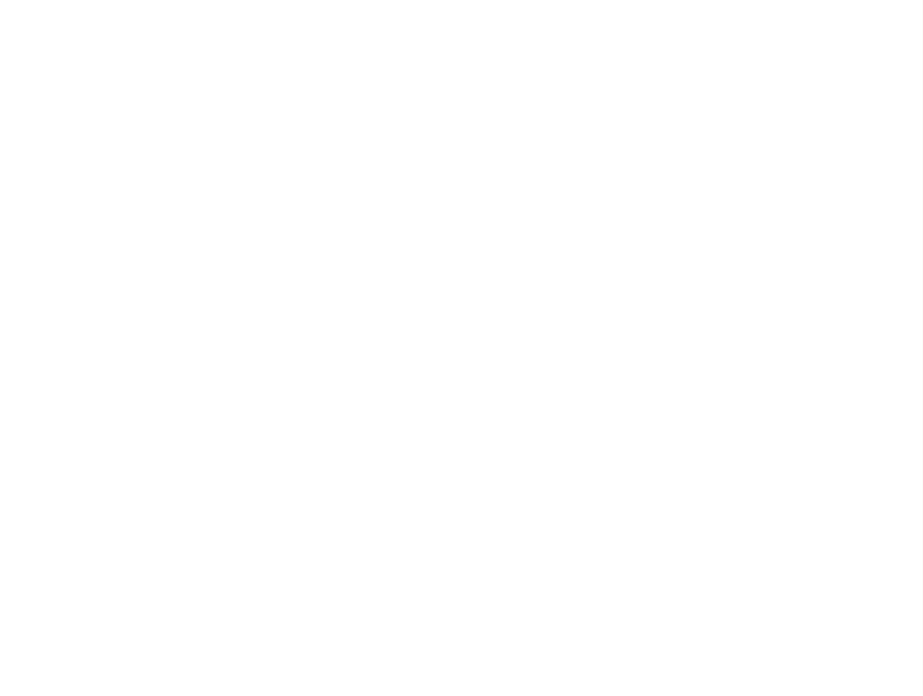
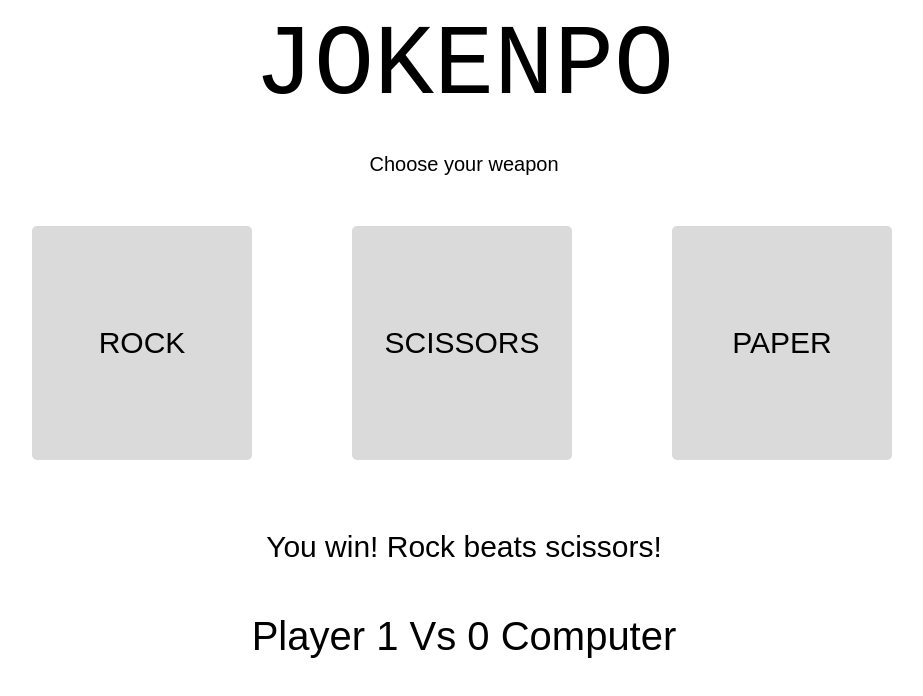
Before and after one commit to cosati/jokenpo, a plain HTML site: page index.html in a window 1280 px wide. Shown: the whole page, without its empty margins (176-1099 px from the left). Drawn offline with Linux system fonts and the light colour scheme.

Commit message:
Layout, css, script

```diff
--- a/index.html
+++ b/index.html
@@ -2,18 +2,21 @@
 <html lang="en" dir="ltr">
   <head>
     <meta charset="utf-8">
+    <link rel="stylesheet" type="text/css" href="style/style.css" />
     <title>Jokenpo</title>
   </head>
   <body>
     <div class="wrapper">
-      <div id="score">
-
+      <div class="tittle">JOKENPO</div>
+      <div class="sub">Choose your weapon</div>
+      <div class="weapons">
+        <div class="option">ROCK</div>
+        <div class="option">SCISSORS</div>
+        <div class="option">PAPER</div>
       </div>
-      <div id="match">
-
-      </div>
-      <div id="options">
-
+      <div class="match">You win! Rock beats scissors!</div>
+      <div class="score">
+        Player 1 Vs 0 Computer
       </div>
     </div>
   </body>
--- a/style/style.css
+++ b/style/style.css
@@ -0,0 +1,69 @@
+* {
+  margin: 0;
+  padding: 0;
+}
+
+.wrapper {
+  margin: 0 auto;
+  padding: 0;
+  display: block;
+  width: 1024px;
+}
+
+.tittle {
+  font-size: 100px;
+  margin: auto;
+  width: 50%;
+  padding: 10px;
+  font-family: monospace;
+  text-align: center;
+}
+
+.sub {
+  margin: auto;
+  width: 50%;
+  text-align: center;
+  font-size: 20px;
+  margin-top: 20px;
+  font-family: sans-serif;
+}
+
+.weapons {
+  margin: 30px;
+  display: block;
+}
+
+.option {
+  width: 180px;
+  margin: 20px 50px;
+  background-color: #dadada;
+  font-size: 30px;
+  float: left;
+  display: inline-block;
+  padding: 100px 20px;
+  text-align: center;
+  font-family: sans-serif;
+  cursor: pointer;
+  border-radius: 5px;
+}
+
+.option:hover {
+  color: #ffffff;
+  background-color: #000000;
+  font-weight: bold;
+}
+
+.match, .score {
+  display: inline-block;
+  font-family: sans-serif;
+  text-align: center;
+  margin: auto;
+  width: 50%;
+  margin-top: 50px;
+  font-size: 30px;
+  width: inherit;
+}
+
+.score {
+  font-size: 40px;
+}
```
Also changed, not shown: javascript/scripts.js (added, +65 -0 lines).
